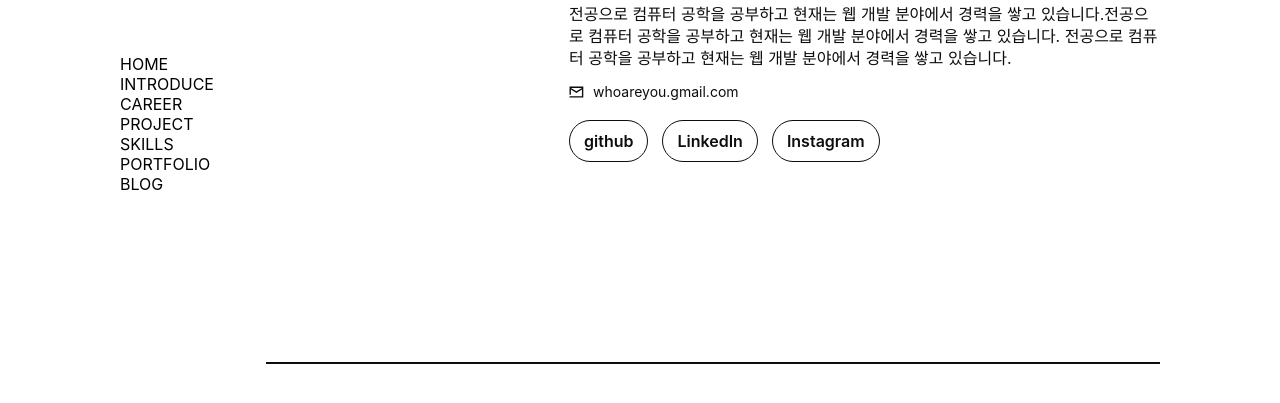
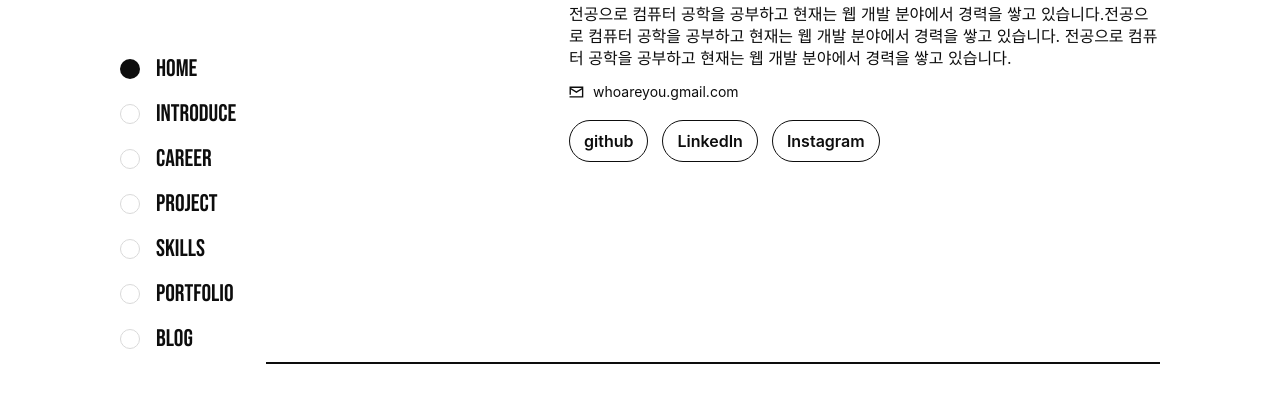
Before and after one commit to In-N-Out-Dev/PortfolioHub, a React (Vite) app: page / in a window 1280 px wide. Shown: the part 346-749 px from the top of the page. Built offline with nearby package versions, Linux system fonts and the light colour scheme.

Commit message:
style: add ui for side nav

```diff
--- a/src/components/common/SideNav.tsx
+++ b/src/components/common/SideNav.tsx
@@ -1,22 +1,29 @@
+import { useState } from 'react';
+
 import styled from '@emotion/styled';
 import { MENU_LIST, MenuListProps } from 'content';
 
 const SideNav = () => {
+  const [selectedMenu, setSelectedMenu] = useState<MenuListProps>('HOME');
+
   const renderMenu = () => {
     return MENU_LIST.map((menu) => {
       return (
         <MenuItem
           key={menu}
-          onClick={() => onClickMenu(menu)}
+          onClick={() => {
+            onClickMenu(menu);
+            setSelectedMenu(menu);
+          }}
         >
-          {menu}
+          <Dot isSelectedMenu={selectedMenu === menu} />
+          <span>{menu}</span>
         </MenuItem>
       );
     });
   };
   const onClickMenu = (menu: MenuListProps) => {
     const element = document.getElementById(menu);
-    console.log('eleemtn', element);
     if (element) {
       element.scrollIntoView({
         behavior: 'smooth',
@@ -24,6 +31,7 @@ const SideNav = () => {
       });
     }
   };
+
   return (
     <SideNavWrapper>
       <ContentWrapper>{renderMenu()}</ContentWrapper>
@@ -34,12 +42,33 @@ const SideNav = () => {
 const SideNavWrapper = styled.nav``;
 
 const ContentWrapper = styled.ul`
+  display: flex;
+  flex-direction: column;
+  gap: 1.6rem;
   position: sticky;
   top: 50vh;
   height: fit-content;
-  width: 100%;
+  width: fit-content;
 `;
 
-const MenuItem = styled.li``;
+const MenuItem = styled.li`
+  display: flex;
+  align-items: center;
+  gap: 1.6rem;
+  font-family: 'Bebas Neue', cursive;
+  font-size: 2.4rem;
+  color: ${({ theme }) => theme.colors.MAIN_FONT};
+  cursor: pointer;
+`;
+
+const Dot = styled.div<{ isSelectedMenu: boolean }>`
+  width: 2rem;
+  height: 2rem;
+  border-radius: 50%;
+  background-color: ${({ theme, isSelectedMenu }) =>
+    isSelectedMenu ? theme.colors.MAIN_FONT : theme.colors.BACKGROUND};
+  border: ${({ theme, isSelectedMenu }) =>
+    isSelectedMenu ? 'none' : `1px solid ${theme.colors.BORDER} `};
+`;
 
 export default SideNav;
```
